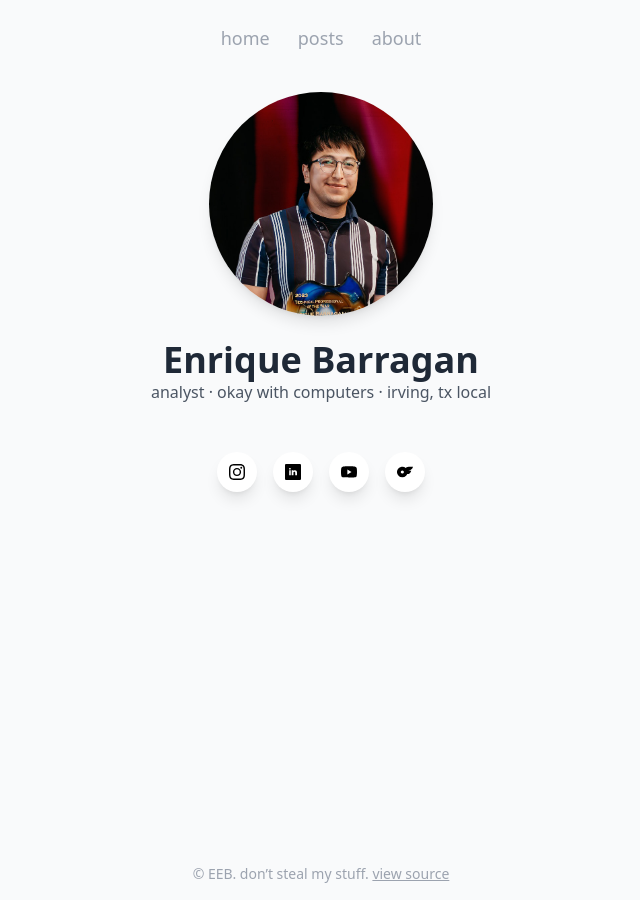
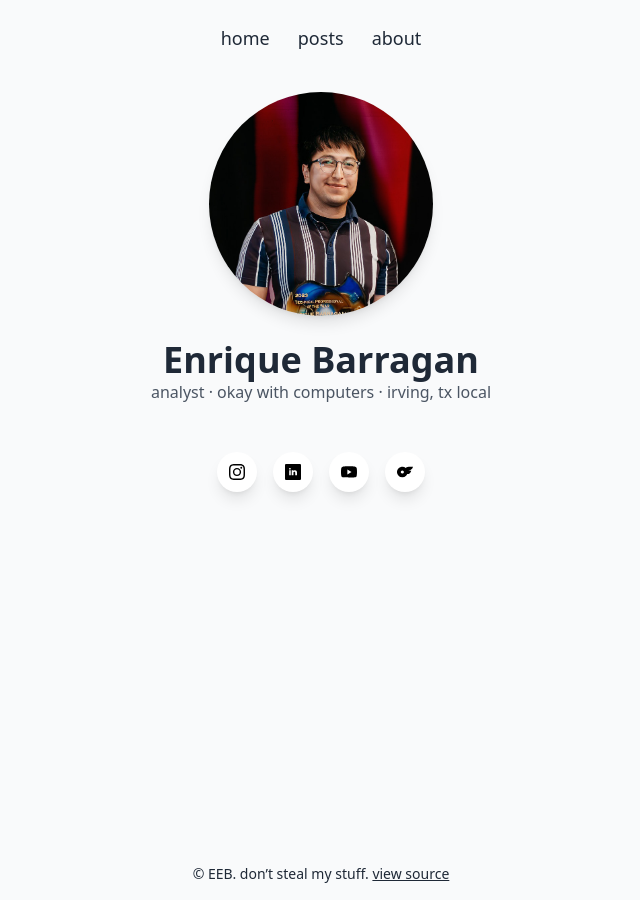
Before and after one commit to enriquebarragan/enriquebarragan.github.io, a Jekyll site: the page built from index.md, in a window 1280 px wide. Shown: the whole page, without its empty margins (319-959 px from the left). Built offline with Jekyll 4.4.1, drawn with Linux system fonts in a browser that asks for light colours; nearby versions of some CDN libraries.

Commit message:
Update default.html

```diff
--- a/_layouts/default.html
+++ b/_layouts/default.html
@@ -14,16 +14,16 @@
 <body class="bg-gray-50 text-gray-800 antialiased flex flex-col min-h-screen">
 
   <div class="text-center pt-6 pb-2 space-x-6">
-    <a href="/" class="text-gray-400 hover:text-gray-600 text-base sm:text-lg font-light">home</a>
-    <a href="/posts/" class="text-gray-400 hover:text-gray-600 text-base sm:text-lg font-light">posts</a>
-    <a href="/about/" class="text-gray-400 hover:text-gray-600 text-base sm:text-lg font-light">about</a>
+    <a href="/" class="text-gray-800 hover:text-gray-600 text-base sm:text-lg font-light">home</a>
+    <a href="/posts/" class="text-gray-800 hover:text-gray-600 text-base sm:text-lg font-light">posts</a>
+    <a href="/about/" class="text-gray-800 hover:text-gray-600 text-base sm:text-lg font-light">about</a>
   </div>
 
   <main class="max-w-3xl mx-auto px-4 py-8 flex-grow">
     {{ content }}
   </main>
 
-<footer class="mt-auto py-4 text-center text-sm text-gray-400">
+  <footer class="mt-auto py-4 text-center text-sm text-gray-800">
     <a href="https://github.com/enriquebarragan/enriquebarragan.github.io/blob/main/LICENSE-content.md" target="_blank" rel="noopener noreferrer">
       &copy; EEB. don’t steal my stuff.
     </a>
```
Lines whose indentation alone changed are shown as unchanged.
